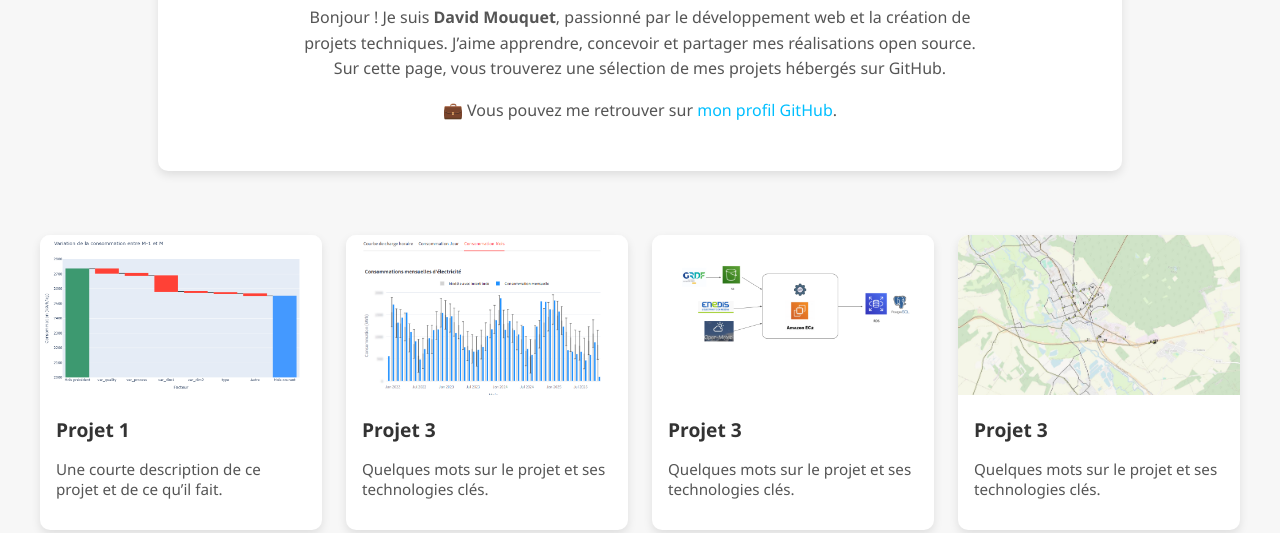
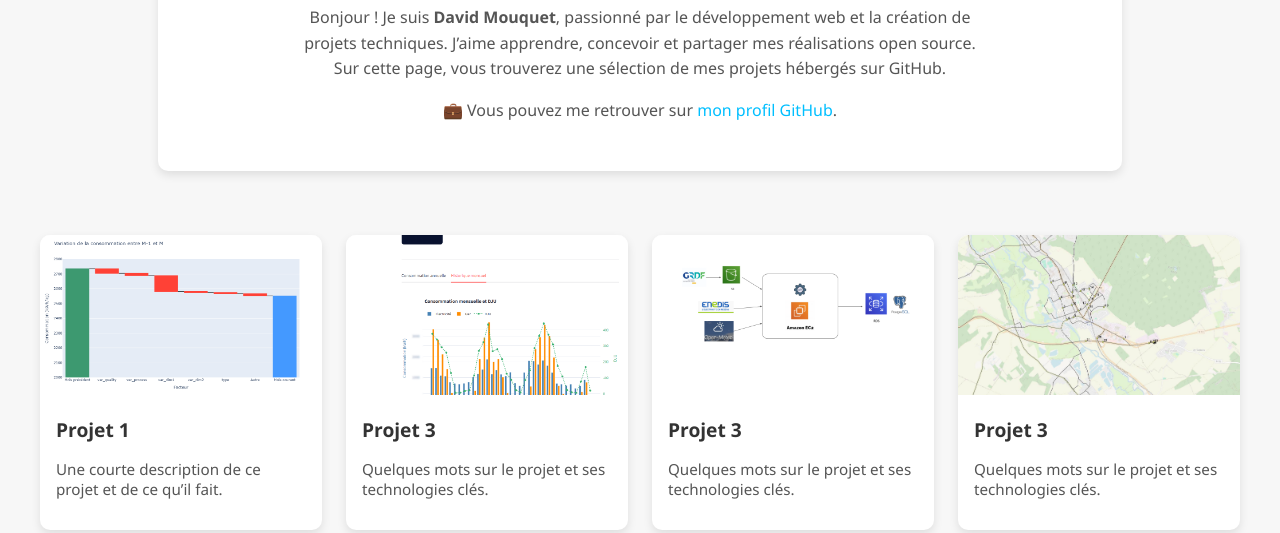
Before and after one commit to davidmouquetGit/davidmouquetGit.github.io, a plain HTML site: page index.html in a window 1280 px wide. Shown: the part 307-840 px from the top of the page. Drawn offline with Linux system fonts and the light colour scheme.

Commit message:
Update index.html

```diff
--- a/index.html
+++ b/index.html
@@ -157,7 +157,7 @@
     </a>
 
     <a href="https://github.com/davidmouquetGit/Energy-Tracking" target="_blank" class="card">
-      <img src="images/energy tracking2.png" alt="Aperçu du projet 4" />
+      <img src="images/energy tracking.png" alt="Aperçu du projet 4" />
       <div class="card-content">
         <h3>Projet 3</h3>
         <p>Quelques mots sur le projet et ses technologies clés.</p>
```
